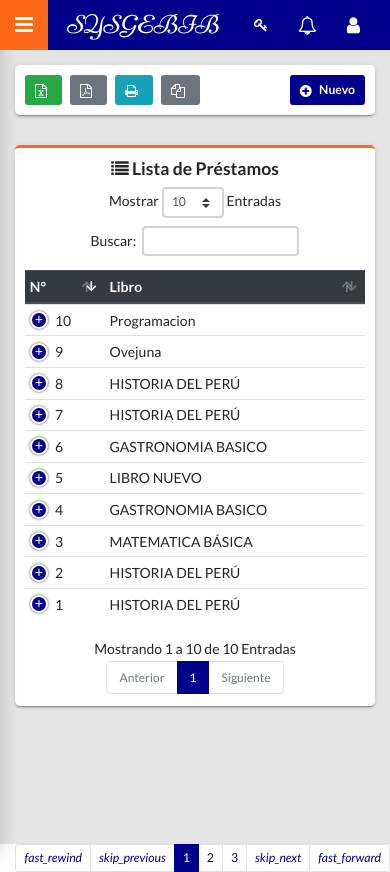
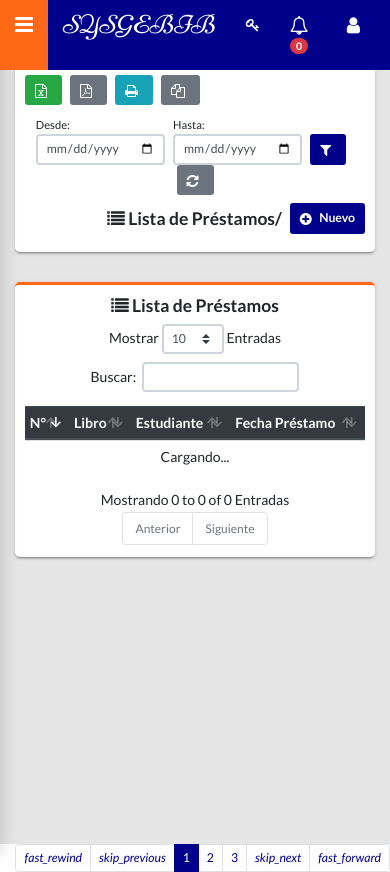
Before and after one commit to Marck-creator-Antoni/sysgebib-codificacion, a PHP site: page /biblioteca/index.php?url=Prestamos in a window 390 px wide. Run offline with PHP 8.4, Linux system fonts and the light colour scheme; the visitor is signed in with stand-in values (Sample User, id 1); data comes from the database, SQL or seed files in the repository; data that the repository does not hold is empty; some libraries are stand-ins or nearby versions.

Commit message:
biblioteca: esta versión contempla el filtrado por fechas y selección de fechas para imprimir reportes

```diff
--- a/Assets/js/funciones.js
+++ b/Assets/js/funciones.js
@@ -252,10 +252,14 @@
         ]
     });
     //fin Libros
-    tblPrestar = $('#tblPrestar').DataTable({
+        tblPrestar = $('#tblPrestar').DataTable({
         ajax: {
             url: base_url + "Prestamos/listar",
-            dataSrc: ''
+            dataSrc: '',
+            data: function (d) {
+                d.fechaInicio = $('#fechaInicio').val();
+                d.fechaFin = $('#fechaFin').val();
+            }
         },
         columns: [{
                 'data': 'id'
@@ -296,6 +300,14 @@
         ]
 
     });
+    $('#btnFiltrarFechas').on('click', function () {
+    if (!$('#fechaInicio').val() || !$('#fechaFin').val()) {
+        alert('Por favor selecciona ambas fechas');
+        return;
+    }
+    tblPrestar.ajax.reload();
+});
+
 
 /////////////////////////////////////////////
 // Colocar los botones en el contenedor con el ID "botonesContainer"
--- a/Controllers/Prestamos.php
+++ b/Controllers/Prestamos.php
@@ -35,26 +35,30 @@
      */
     public function listar()
     {
-        $data = $this->model->getPrestamos(); // Obtiene todos los préstamos desde el modelo
+    $fechaInicio = isset($_GET['fechaInicio']) ? $_GET['fechaInicio'] : null;
+    $fechaFin = isset($_GET['fechaFin']) ? $_GET['fechaFin'] : null;
+
+    $data = $this->model->getPrestamos($fechaInicio, $fechaFin); // Ahora pasas fechas al modelo
+
     for ($i = 0; $i < count($data); $i++) {
         if ($data[$i]['estado'] == 1) {
-                // Si el estado es "1", el libro está prestado
             $data[$i]['estado'] = '<span class="badge badge-secondary">Prestado</span>';
             $data[$i]['acciones'] = '<div>
                 <button class="btn btn-primary btn-sm" type="button" onclick="btnEntregar(' . $data[$i]['id'] . ');"><i class="fa fa-hourglass-start"></i></button>
                 <a class="btn btn-secondary btn-sm" target="_blank" href="' . base_url . 'Prestamos/ticked/' . $data[$i]['id'] . '"><i class="fa fa-file-pdf-o"></i></a>
-                <div/>';
+            </div>';
         } else {
-                // Si el estado es diferente, el libro ya fue devuelto
             $data[$i]['estado'] = '<span class="badge badge-primary">Devuelto</span>';
             $data[$i]['acciones'] = '<div>
                 <a class="btn btn-secondary btn-sm" target="_blank" href="' . base_url . 'Prestamos/ticked/' . $data[$i]['id'] . '"><i class="fa fa-print"></i></a>
-                <div/>';
+            </div>';
         }
     }
-        echo json_encode($data, JSON_UNESCAPED_UNICODE); // Retorna los datos en formato JSON
-        die(); // Finaliza la ejecución
+
+    echo json_encode($data, JSON_UNESCAPED_UNICODE);
+    die();
     }
+
 
     /**
      * Registra un nuevo préstamo de libro
--- a/Models/PrestamosModel.php
+++ b/Models/PrestamosModel.php
@@ -8,18 +8,6 @@
         parent::__construct();
     }
 
-    // Método para obtener todos los préstamos con datos de estudiantes y libros
-    public function getPrestamos()
-    {
-        // Consulta que une las tablas estudiante, libro y préstamo
-        $sql = "SELECT e.id, e.nombre, l.id, l.titulo, p.id, p.id_estudiante, p.id_libro, p.fecha_prestamo, p.fecha_devolucion, p.cantidad, p.observacion, p.estado
-                FROM estudiante e
-                INNER JOIN libro l
-                INNER JOIN prestamo p ON p.id_estudiante = e.id
-                WHERE p.id_libro = l.id";
-        $res = $this->selectAll($sql); // Ejecuta la consulta
-        return $res; // Retorna el resultado
-    }
 
     // Método para insertar un nuevo préstamo
     public function insertarPrestamo($estudiante, $libro, $cantidad, string $fecha_prestamo, string $fecha_devolucion, string $observacion)
@@ -117,14 +105,18 @@
     }
 
     // Método para obtener un préstamo específico por su ID (para mostrar detalle)
-    public function getPrestamoLibro($id_prestamo)
-    {
-        $sql = "SELECT e.id, e.codigo, e.nombre, e.carrera, l.id, l.titulo, p.id, p.id_estudiante, p.id_libro, p.fecha_prestamo, p.fecha_devolucion, p.cantidad, p.observacion, p.estado
-                FROM estudiante e
-                INNER JOIN libro l
-                INNER JOIN prestamo p ON p.id_estudiante = e.id
-                WHERE p.id_libro = l.id AND p.id = $id_prestamo"; // Consulta específica
-        $res = $this->select($sql); // Ejecuta la consulta
-        return $res; // Retorna el préstamo
+    public function getPrestamos($fechaInicio = null, $fechaFin = null)
+{
+    $sql = "SELECT e.nombre, l.titulo, p.*
+            FROM estudiante e
+            INNER JOIN prestamo p ON p.id_estudiante = e.id
+            INNER JOIN libro l ON p.id_libro = l.id";
+
+    if ($fechaInicio && $fechaFin) {
+        $sql .= " WHERE p.fecha_prestamo BETWEEN '$fechaInicio' AND '$fechaFin'";
     }
+
+    return $this->selectAll($sql);
 }
+
+}
--- a/Views/Prestamos/index.php
+++ b/Views/Prestamos/index.php
@@ -3,27 +3,54 @@
 <!-- Encabezado y botón para registrar nuevo préstamo -->
 <div class="row">
     <div class="col-md-12">
-        <div class="tile" style="border-radius: 5px;padding: 10px;">
+        <div class="tile" style="border-radius: 5px; padding: 10px;">
             <div class="tile-body">
-                <div class="row invoice-info d-flex">
-                    <!-- Contenedor opcional para botones -->
-                    <div class="col-8 text-left input-group" id="botonesContainer">
+                <div class="row align-items-center flex-wrap">
+
+                    <!-- Botones de exportación -->
+                    <div class="col-12 col-md-4 d-flex flex-wrap justify-content-start mb-2" id="botonesContainer">
+                        <!-- DataTables inyectará aquí -->
                     </div>
 
-                    <!-- Título y botón para abrir formulario de préstamo -->
-                    <div class="col-4 text-right d-flex">
-                        <h5 class="title_max-width992 ">
+                    <!-- Filtros de fecha -->
+                    <div class="col-12 col-md-4 d-flex flex-wrap justify-content-center mb-2">
+                        <div class="form-group mb-0 mr-2">
+                            <label for="fechaInicio" class="mb-0 small">Desde:</label>
+                            <input type="date" id="fechaInicio" class="form-control form-control-sm">
+                        </div>
+                        <div class="form-group mb-0 mr-2">
+                            <label for="fechaFin" class="mb-0 small">Hasta:</label>
+                            <input type="date" id="fechaFin" class="form-control form-control-sm">
+                        </div>
+                        <div class="form-group mb-0 mr-2 d-flex align-items-end">
+                            <button id="btnFiltrarFechas" class="btn btn-sm btn-primary" title="Filtrar">
+                                <i class="fa fa-filter"></i>
+                            </button>
+                        </div>
+                        <div class="form-group mb-0 d-flex align-items-end">
+                            <button id="btnLimpiarFechas" class="btn btn-sm btn-secondary" title="Limpiar filtro">
+                                <i class="fa fa-refresh"></i>
+                            </button>
+                        </div>
+                    </div>
+
+                    <!-- Título y botón "Nuevo" -->
+                    <div class="col-12 col-md-4 d-flex justify-content-end align-items-center mb-2">
+                        <h5 class="mb-0 mr-2">
                             <i class="fa fa-list"></i>&nbsp;Lista de Préstamos/
                         </h5>
-                        <button class="btn btn-primary btn-sm ml-auto" onclick="frmPrestar()">
-                            <i class="fa fa-plus-circle" aria-hidden="true" style="color: white;"></i>&nbsp;Nuevo
+                        <button class="btn btn-primary btn-sm" onclick="frmPrestar()">
+                            <i class="fa fa-plus-circle" style="color: white;"></i>&nbsp;Nuevo
                         </button>
                     </div>
+
                 </div>
             </div>
         </div>
     </div>
 </div>
+
+
 
 <!-- Tabla con la lista de préstamos existentes -->
 <div class="row">
```
Also changed, not shown: Views/Estudiantes/index.php (+34 -10 lines), Views/Libros/index.php (+33 -9 lines), Views/Materia/index.php (+36 -10 lines). Lines whose indentation alone changed are shown as unchanged.
